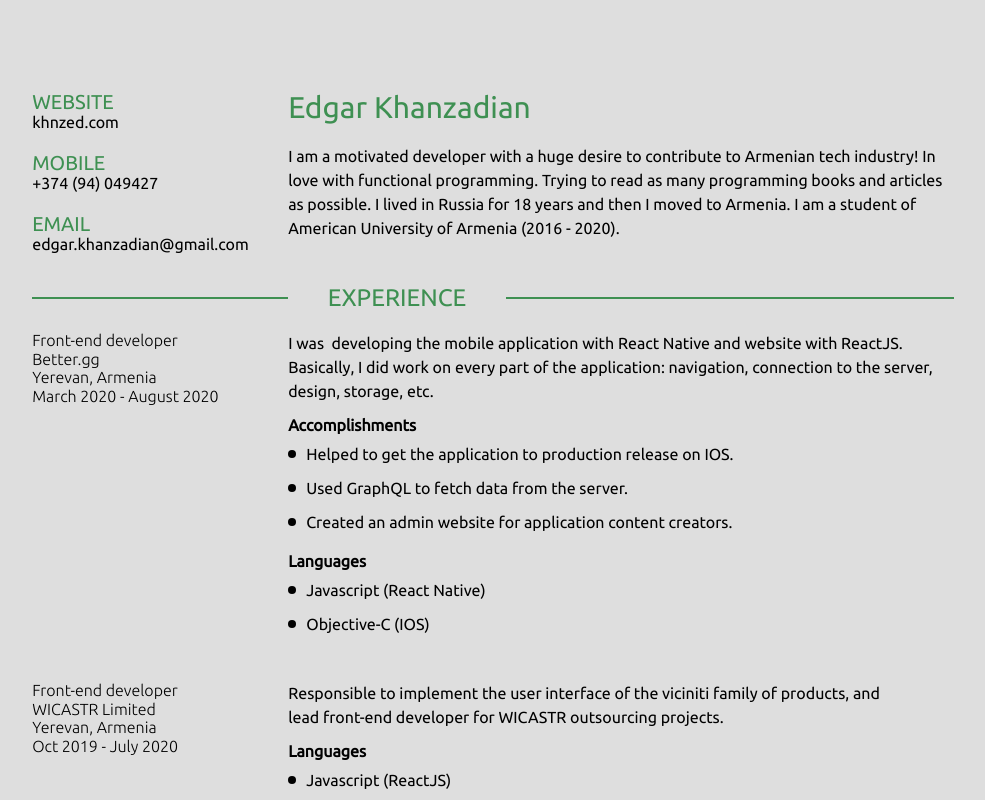
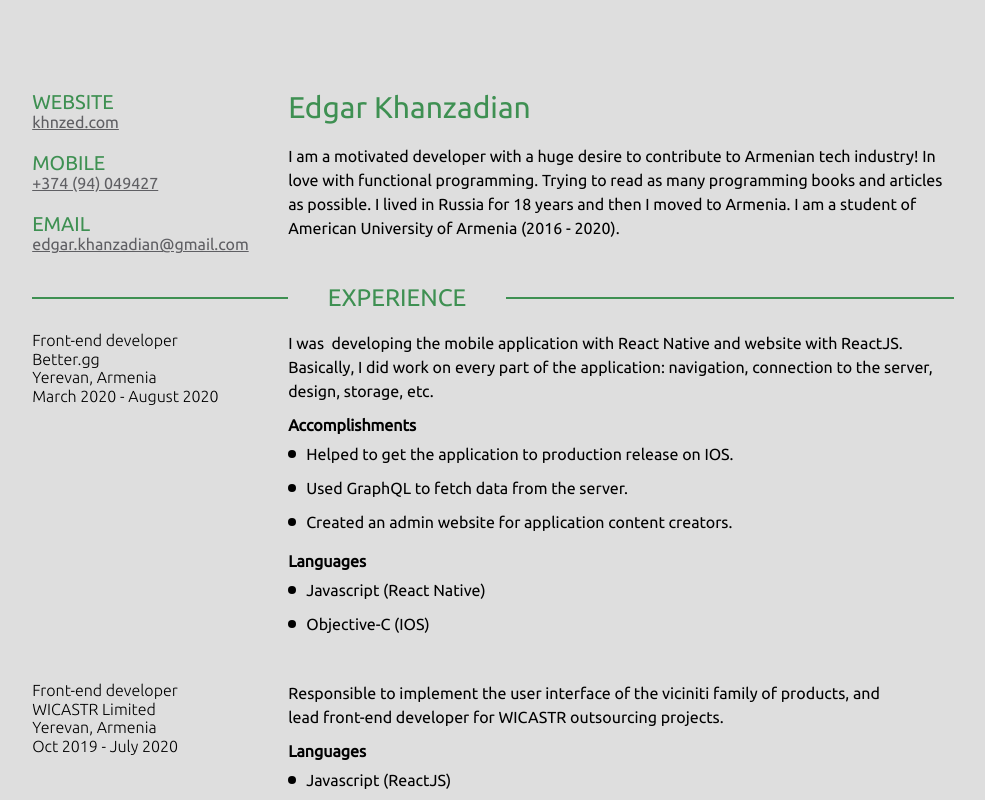
Before and after one commit to edgarkhanzadyan/cv, a React (Create React App) app: page / in a window 1280 px wide. Shown: the top 800 px of the page, without its empty margins (147-1132 px from the left). Built offline with nearby package versions, Linux system fonts and the light colour scheme.

Commit message:
Add links to contacts

```diff
--- a/src/App.js
+++ b/src/App.js
@@ -4,20 +4,23 @@ import styled from "styled-components";
 import Section from "./components/Section";
 import Separator from "./components/Separator";
 import KnowledgeDots from "./components/KnowledgeDots";
+import StringWithLinks from "./components/StringWithLinks";
 
 import { TITLE_COLOR, GREEN, DARK_GREEN } from "./constants";
 import { EXPERIENCE, EDUCATION } from "./data";
 import { markdownUrl } from "./regex";
 const contactInfo = {
-  website: "khnzed.com",
-  mobile: "+374 (94) 049427",
-  email: "edgar.khanzadian@gmail.com",
+  website: "[khnzed.com](http://khnzed.com)",
+  mobile: "[+374 (94) 049427](tel:+37494049427)",
+  email: "[edgar.khanzadian@gmail.com](mailto:edgar.khanzadian@gmail.com)",
 };
 const App = () => {
   const contactInfoComponents = Object.keys(contactInfo).map((contactTitle) => (
     <ContactInfoBox>
       <ContactInfoTitle>{contactTitle.toUpperCase()}</ContactInfoTitle>
-      <ContactInfoValue>{contactInfo[contactTitle]}</ContactInfoValue>
+      <ContactInfoValue>
+        <StringWithLinks>{contactInfo[contactTitle]}</StringWithLinks>
+      </ContactInfoValue>
     </ContactInfoBox>
   ));
 
```
